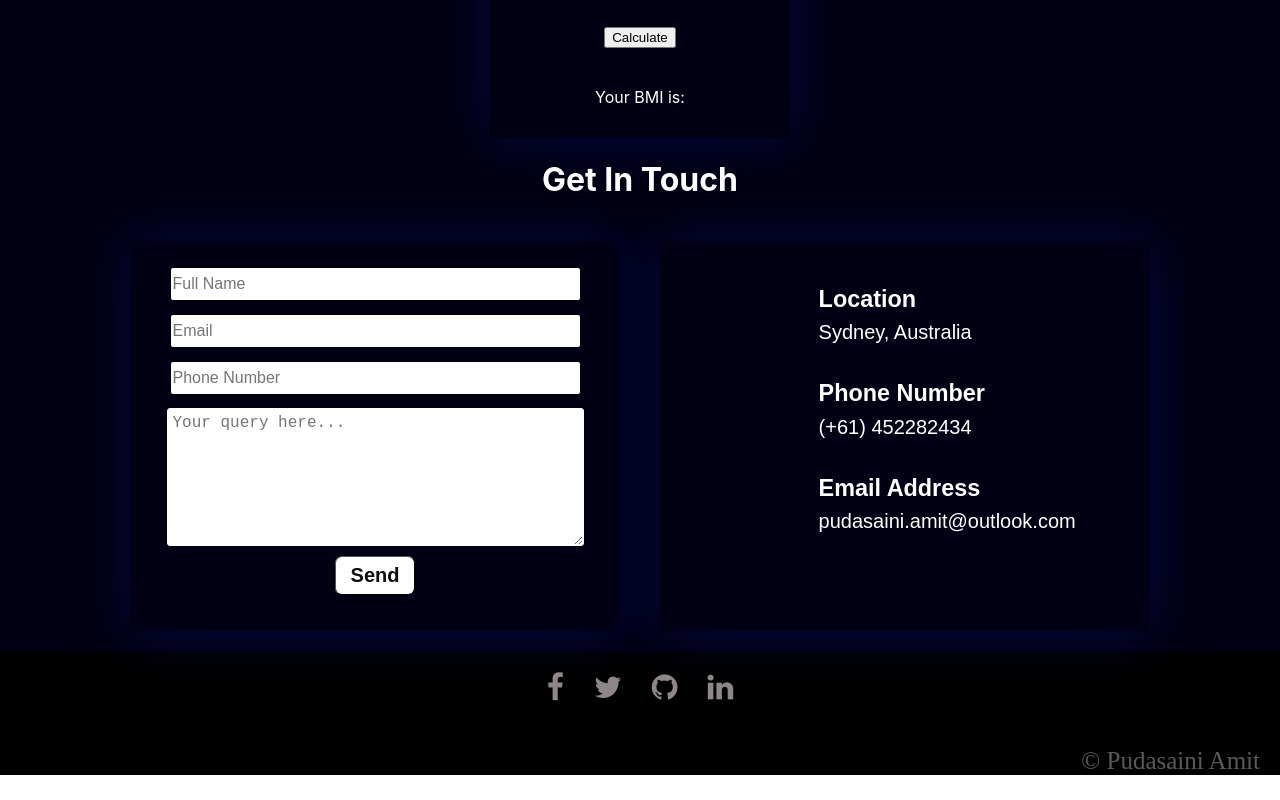
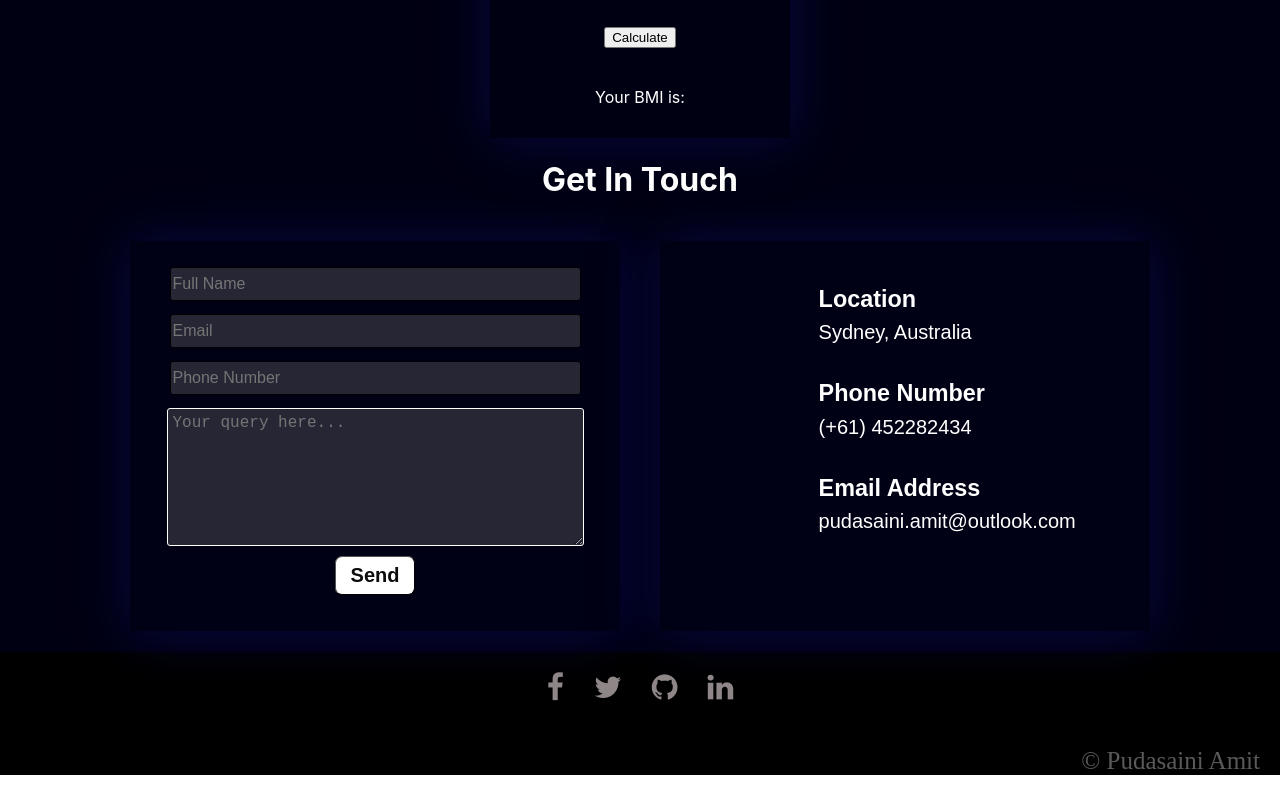
Before and after one commit to Pudasaini-Amit/pudasaini-amit.github.io, a React (Create React App) app: page / in a window 1280 px wide. Shown: the part 1991-2791 px from the top of the page. Built offline with nearby package versions, Linux system fonts and the light colour scheme.

Commit message:
improved text-area

```diff
--- a/src/pages/contact/Contact.css
+++ b/src/pages/contact/Contact.css
@@ -38,6 +38,9 @@
     margin: 6.5px;
    height: 30px;
    width: 90%;
+   background-color: rgb(38, 38, 53);
+   color: white;
+
 
  }
  .formcontrol{
@@ -47,7 +50,8 @@
    margin-top: 6px;
    padding:5px;
    width: 90%;
-   background-color: white;
+   background-color: rgb(38, 38, 53);
+   color: white;
 
 }
 .btn{
```
